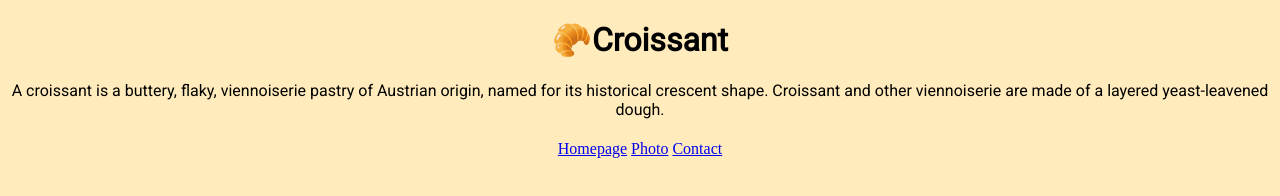
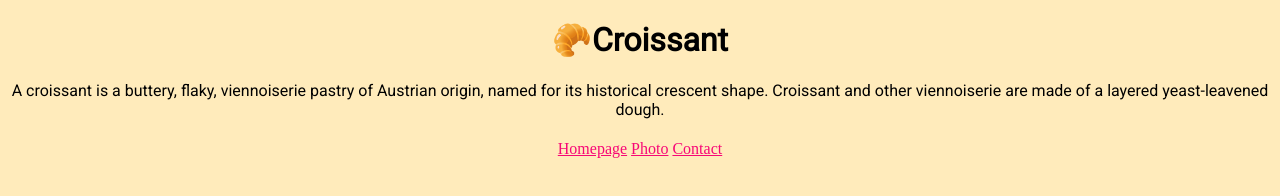
Before and after one commit to jaellomiya/croissant-by-jay, a plain HTML site: page index.html in a window 1280 px wide. Drawn offline with Linux system fonts and the light colour scheme.

Commit message:
Changed the link colors

```diff
--- a/css/styles.css
+++ b/css/styles.css
@@ -24,3 +24,7 @@ img {
 body {
   background-color: #ffebbb;
 }
+
+a {
+    color: #f70776;
+}
```
